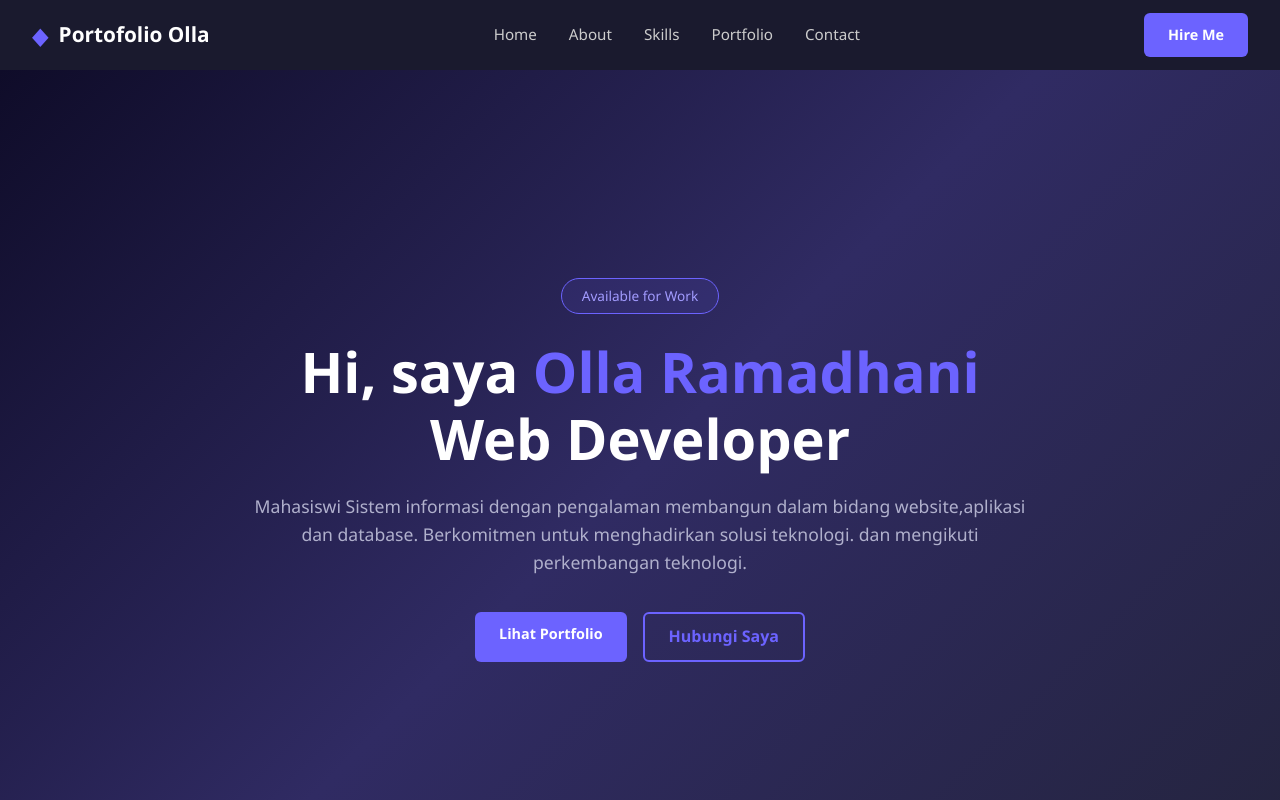
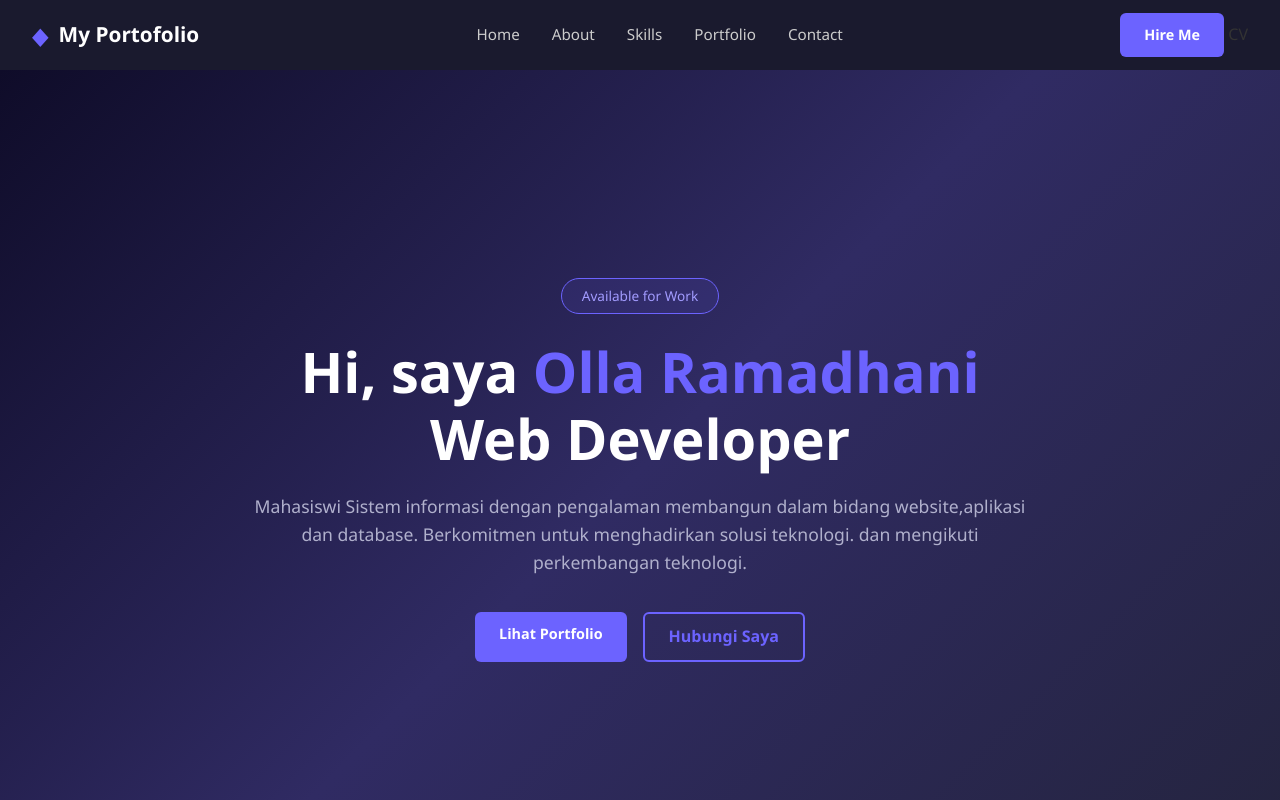
Before and after one commit to laollaa23/portofolio-saya, a plain HTML site: page index.html in a window 1280 px wide. Shown: the top 800 px of the page. Drawn offline with Linux system fonts and the light colour scheme.

Commit message:
Update index.html

```diff
--- a/index.html
+++ b/index.html
@@ -12,7 +12,7 @@
   <nav class="navbar">
     <div class="navbar__logo">
       <span class="logo-icon">&#9670;</span>
-      <span class="logo-text">Portofolio Olla</span>
+      <span class="logo-text">My Portofolio</span>
     </div>
     <ul class="navbar__links">
       <li><a href="#home">Home</a></li>
@@ -21,8 +21,9 @@
       <li><a href="#portfolio">Portfolio</a></li>
       <li><a href="#contact">Contact</a></li>
     </ul>
-    <div class="navbar__cta">
-      <a href="#" download class="btn-primary">Hire Me</a>
+      <div class="btn-group">
+      <a href="#contact" class="btn-primary">Hire Me</a>
+      <a href="#CV" class="btn-secondary">CV</a>
     </div>
   </nav>
 
```
